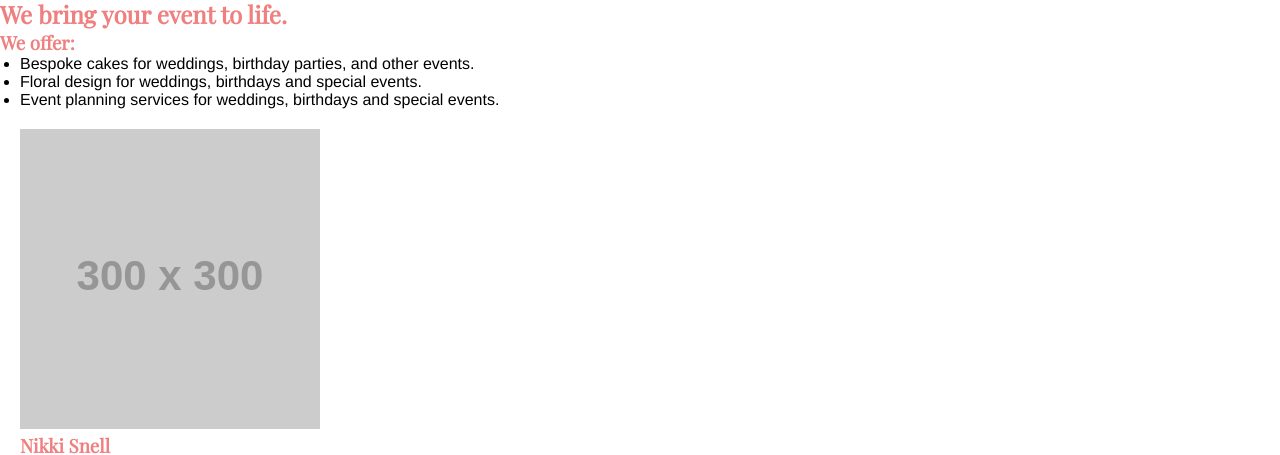
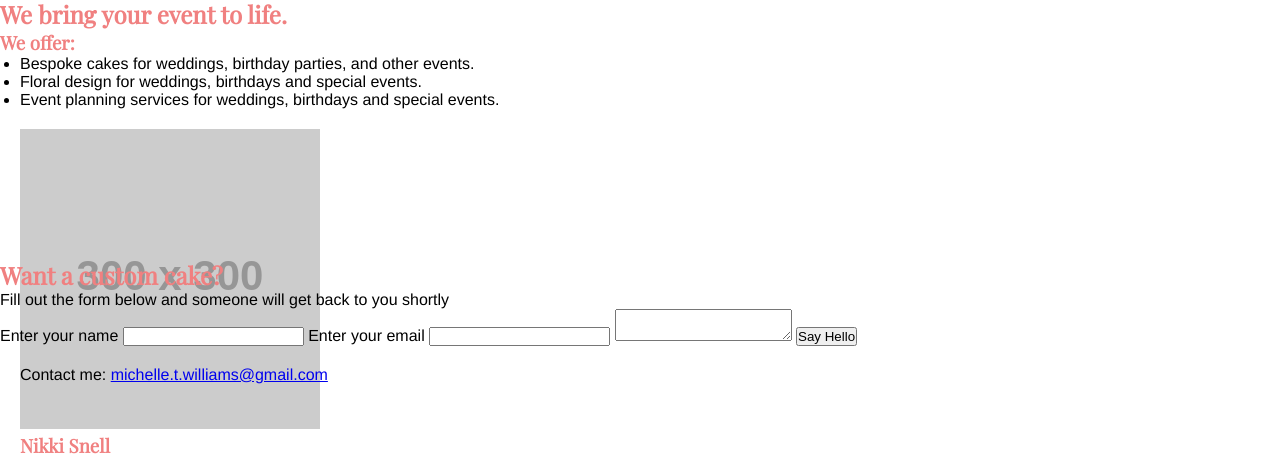
Before and after one commit to michelletwilliams/michelletwilliams.github.io, a plain HTML site: page unit_6/index.html in a window 1280 px wide. Shown: the part 848-1303 px from the top of the page. Drawn offline with nearby package versions, Linux system fonts and the light colour scheme; placeholder pictures from the web are drawn by us.

Commit message:
adding profilebox styling

```diff
--- a/unit_6/css/style.css
+++ b/unit_6/css/style.css
@@ -30,6 +30,10 @@ div {
 	font-size: 24px;
 }
 #profilebox {
+	display: box;
+	box-orient: horizontal;
+	height:150px;
+	width: 600px;
 	padding: 20px;
 }
 #slogan {
```
